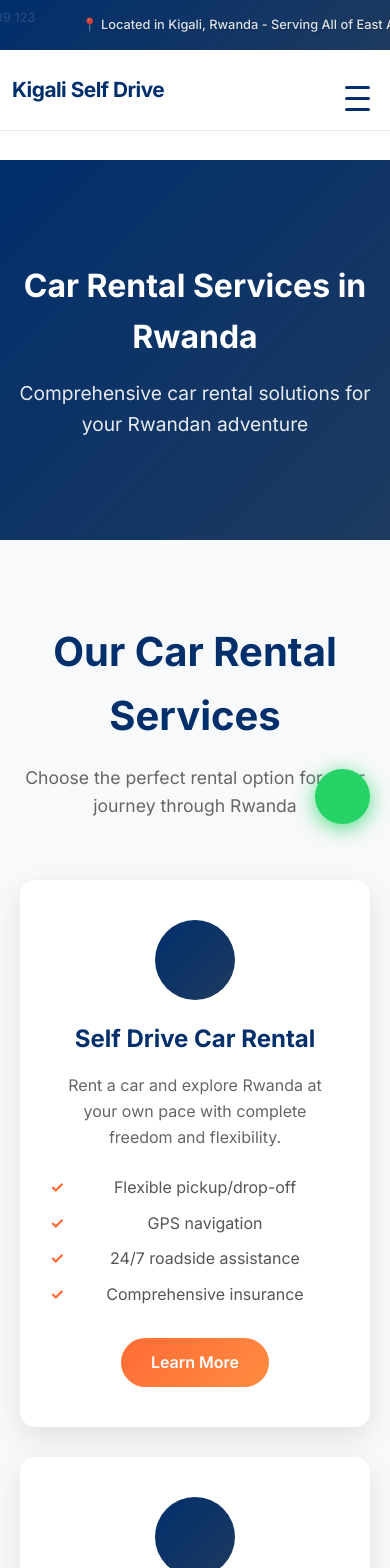
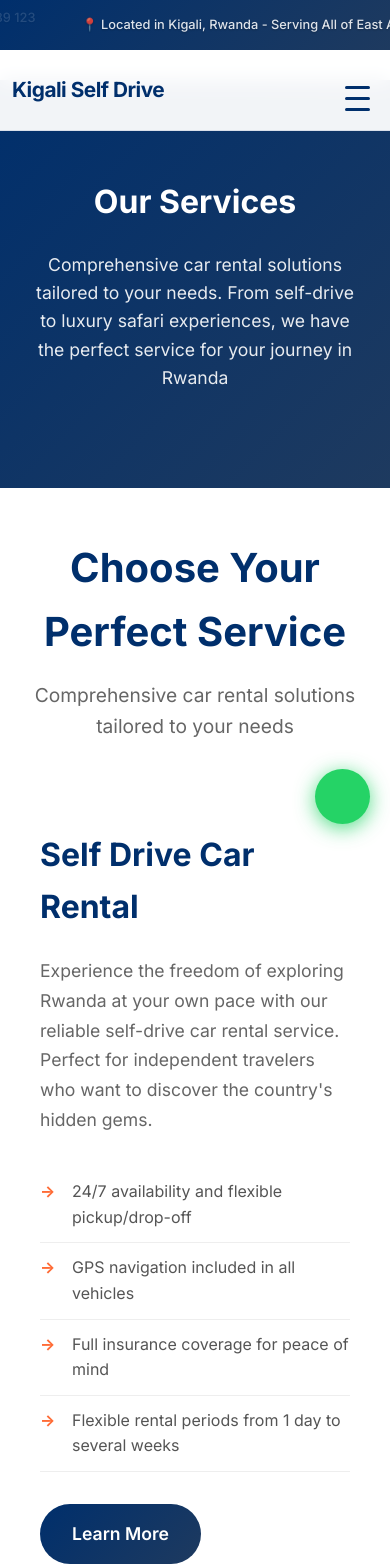
Before and after one commit to heritier24/kigaliselfdrive-new, a Vue app: page /services in a window 390 px wide. Shown: the top 1568 px of the page. Built offline with nearby package versions, Linux system fonts and the light colour scheme.

Commit message:
Update ServicesView to showcase new service offerings

```diff
--- a/src/views/ServicesView.vue
+++ b/src/views/ServicesView.vue
@@ -3,8 +3,8 @@
     <!-- Hero Section -->
     <section class="hero-section">
       <div class="hero-content">
-        <h1>Car Rental Services in Rwanda</h1>
-        <p>Comprehensive car rental solutions for your Rwandan adventure</p>
+        <h1>Our Services</h1>
+        <p>Comprehensive car rental solutions tailored to your needs. From self-drive to luxury safari experiences, we have the perfect service for your journey in Rwanda</p>
       </div>
     </section>
 
@@ -12,212 +12,134 @@
     <section class="services-overview">
       <div class="container">
         <div class="section-header">
-          <h2>Our Car Rental Services</h2>
-          <p>Choose the perfect rental option for your journey through Rwanda</p>
+          <h2>Choose Your Perfect Service</h2>
+          <p>Comprehensive car rental solutions tailored to your needs</p>
         </div>
 
-        <div class="services-grid">
-          <div class="service-card" v-for="service in services" :key="service.id">
-            <div class="service-icon">
-              <i :class="service.icon"></i>
-            </div>
-            <h3>{{ service.title }}</h3>
-            <p>{{ service.description }}</p>
-            <ul class="service-features">
-              <li v-for="feature in service.features" :key="feature">{{ feature }}</li>
+        <!-- Self Drive Service -->
+        <div class="service-content">
+          <div class="service-text">
+            <h3>Self Drive Car Rental</h3>
+            <p>Experience the freedom of exploring Rwanda at your own pace with our reliable self-drive car rental service. Perfect for independent travelers who want to discover the country's hidden gems.</p>
+            <ul>
+              <li>24/7 availability and flexible pickup/drop-off</li>
+              <li>GPS navigation included in all vehicles</li>
+              <li>Full insurance coverage for peace of mind</li>
+              <li>Flexible rental periods from 1 day to several weeks</li>
             </ul>
-            <router-link :to="service.link" class="service-cta">Learn More</router-link>
+            <router-link to="/services/self-drive" class="service-link">Learn More</router-link>
+          </div>
+          <div class="service-image">
+            <img src="/images/car-1.jpg" alt="Self Drive Car Rental">
+          </div>
+        </div>
+
+        <!-- Car with Driver Service -->
+        <div class="service-content reverse">
+          <div class="service-image">
+            <img src="/images/car-5.jpg" alt="Car with Driver Service">
+          </div>
+          <div class="service-text">
+            <h3>Car with Professional Driver</h3>
+            <p>Relax and enjoy your journey with our professional drivers. Perfect for business trips, tours, and special occasions. Our experienced drivers know Rwanda's roads and destinations intimately.</p>
+            <ul>
+              <li>Professional, licensed drivers with local expertise</li>
+              <li>Multi-language support (English, French, Kinyarwanda)</li>
+              <li>Flexible hours and 24/7 airport transfer service</li>
+              <li>Insider knowledge of best routes and destinations</li>
+            </ul>
+            <router-link to="/services/driver-service" class="service-link">Learn More</router-link>
+          </div>
+        </div>
+
+        <!-- Long Term Rental Service -->
+        <div class="service-content">
+          <div class="service-text">
+            <h3>Long Term Car Rental</h3>
+            <p>Perfect for extended stays, business projects, or relocation. Our long-term rental options provide flexibility and significant cost savings compared to daily rates.</p>
+            <ul>
+              <li>Discounted rates for weekly, monthly, and annual rentals</li>
+              <li>Free vehicle exchange during your rental period</li>
+              <li>Regular maintenance and servicing included</li>
+              <li>Flexible contract terms and conditions</li>
+            </ul>
+            <router-link to="/services/long-term" class="service-link">Learn More</router-link>
+          </div>
+          <div class="service-image">
+            <img src="/images/car-10.jpg" alt="Long Term Car Rental">
+          </div>
+        </div>
+
+        <!-- Airport Transfer Service -->
+        <div class="service-content reverse">
+          <div class="service-image">
+            <img src="/images/car-2.jpg" alt="Airport Transfer Service">
+          </div>
+          <div class="service-text">
+            <h3>Airport Transfer Service</h3>
+            <p>Start your Rwandan adventure right with our reliable airport transfer service. We meet you at Kigali International Airport with a clean, comfortable vehicle and professional service.</p>
+            <ul>
+              <li>Flight monitoring for punctual pickup and drop-off</li>
+              <li>Meet & greet service with personalized signs</li>
+              <li>24/7 availability for all flight arrivals and departures</li>
+              <li>Fixed pricing with no hidden fees or surge pricing</li>
+            </ul>
+            <router-link to="/services/airport-transfer" class="service-link">Learn More</router-link>
+          </div>
+        </div>
+
+        <!-- Safari Car Rental Service -->
+        <div class="service-content">
+          <div class="service-text">
+            <h3>Safari Car Rental</h3>
+            <p>Explore Rwanda's national parks and wildlife reserves with our specialized safari vehicles. Perfect for wildlife viewing, gorilla trekking, and off-road adventures.</p>
+            <ul>
+              <li>4x4 vehicles designed for challenging safari conditions</li>
+              <li>Pop-up roofs and large windows for photography</li>
+              <li>Essential safari equipment and safety gear included</li>
+              <li>Spacious vehicles accommodating 6-8 passengers</li>
+            </ul>
+            <router-link to="/services/safari-car" class="service-link">Learn More</router-link>
+          </div>
+          <div class="service-image">
+            <img src="/images/car-4.jpg" alt="Safari Car Rental">
           </div>
         </div>
       </div>
     </section>
 
-    <!-- Self Drive Section -->
-    <section class="service-detail self-drive">
+    <!-- Why Choose Us -->
+    <section class="why-choose-us">
       <div class="container">
-        <div class="service-content">
-          <div class="service-text">
-            <h2>Self Drive Car Rental</h2>
-            <p>Experience the freedom of exploring Rwanda at your own pace with our self-drive car rental service. Perfect for independent travelers who want to discover the country's hidden gems.</p>
-
-            <div class="benefits">
-              <h3>Why Choose Self Drive?</h3>
-              <ul>
-                <li>Complete freedom and flexibility</li>
-                <li>Explore off-the-beaten-path destinations</li>
-                <li>Set your own schedule and pace</li>
-                <li>Cost-effective for longer trips</li>
-                <li>Privacy and comfort</li>
-              </ul>
+        <h2>Why Choose Kigali Self Drive?</h2>
+        <div class="features-grid">
+          <div class="feature-item">
+            <div class="feature-icon">
+              <i class="fas fa-shield-alt"></i>
             </div>
-
-            <div class="requirements">
-              <h3>Requirements</h3>
-              <ul>
-                <li>Valid international driving license</li>
-                <li>Minimum age: 23 years</li>
-                <li>Credit card for security deposit</li>
-                <li>Valid passport or ID</li>
-              </ul>
+            <h3>Safety First</h3>
+            <p>All vehicles are regularly maintained and fully insured for your peace of mind.</p>
+          </div>
+          <div class="feature-item">
+            <div class="feature-icon">
+              <i class="fas fa-clock"></i>
             </div>
-
-            <router-link to="/book" class="cta-button">Book Self Drive</router-link>
+            <h3>24/7 Support</h3>
+            <p>Round-the-clock customer support and roadside assistance whenever you need it.</p>
           </div>
-          <div class="service-image">
-            <img src="https://images.unsplash.com/photo-1549317661-bd32c8ce0db2?w=600&h=400&fit=crop&crop=center" alt="Self Drive Car Rental">
+          <div class="feature-item">
+            <div class="feature-icon">
+              <i class="fas fa-map-marked-alt"></i>
+            </div>
+            <h3>Local Expertise</h3>
+            <p>Deep knowledge of Rwanda's roads, destinations, and travel requirements.</p>
           </div>
-        </div>
-      </div>
-    </section>
-
-    <!-- Driver Service Section -->
-    <section class="service-detail driver-service">
-      <div class="container">
-        <div class="service-content reverse">
-          <div class="service-image">
-            <img src="https://images.unsplash.com/photo-1507003211169-0a1dd7228f2d?w=600&h=400&fit=crop&crop=center" alt="Car Rental with Driver">
-          </div>
-          <div class="service-text">
-            <h2>Car Rental with Professional Driver</h2>
-            <p>Relax and enjoy your journey with our professional driver service. Our experienced drivers know Rwanda's roads and destinations intimately.</p>
-
-            <div class="benefits">
-              <h3>Benefits of Hiring a Driver</h3>
-              <ul>
-                <li>Local knowledge and expertise</li>
-                <li>Navigate unfamiliar roads safely</li>
-                <li>Handle all parking and traffic</li>
-                <li>Provide local insights and recommendations</li>
-                <li>Available in multiple languages</li>
-              </ul>
+          <div class="feature-item">
+            <div class="feature-icon">
+              <i class="fas fa-handshake"></i>
             </div>
-
-            <div class="driver-info">
-              <h3>Our Drivers</h3>
-              <ul>
-                <li>Licensed and experienced professionals</li>
-                <li>Fluent in English, French, and Kinyarwanda</li>
-                <li>Knowledge of all major tourist destinations</li>
-                <li>24/7 availability for airport transfers</li>
-              </ul>
-            </div>
-
-            <router-link to="/contact" class="cta-button">Request Driver</router-link>
-          </div>
-        </div>
-      </div>
-    </section>
-
-    <!-- Long Term Rental Section -->
-    <section class="service-detail long-term">
-      <div class="container">
-        <div class="service-content">
-          <div class="service-text">
-            <h2>Long Term Car Rental</h2>
-            <p>Perfect for business travelers, expatriates, or extended stays in Rwanda. Our long-term rental options provide flexibility and cost savings.</p>
-
-            <div class="benefits">
-              <h3>Long Term Benefits</h3>
-              <ul>
-                <li>Reduced daily rates for extended periods</li>
-                <li>Flexible contract terms</li>
-                <li>Regular maintenance included</li>
-                <li>Vehicle replacement if needed</li>
-                <li>24/7 roadside assistance</li>
-              </ul>
-            </div>
-
-            <div class="pricing">
-              <h3>Pricing Options</h3>
-              <ul>
-                <li>Monthly rentals: 30+ days</li>
-                <li>Quarterly rentals: 90+ days</li>
-                <li>Annual contracts available</li>
-                <li>Corporate rates for businesses</li>
-              </ul>
-            </div>
-
-            <router-link to="/contact" class="cta-button">Get Quote</router-link>
-          </div>
-          <div class="service-image">
-            <img src="https://images.unsplash.com/photo-1552519507-da3b142c6e3d?w=600&h=400&fit=crop&crop=center" alt="Long Term Car Rental">
-          </div>
-        </div>
-      </div>
-    </section>
-
-    <!-- Airport Transfer Section -->
-    <section class="service-detail airport-transfer">
-      <div class="container">
-        <div class="service-content reverse">
-          <div class="service-image">
-            <img src="https://images.unsplash.com/photo-1436491865332-7a61a109cc05?w=600&h=400&fit=crop&crop=center" alt="Airport Transfer Service">
-          </div>
-          <div class="service-text">
-            <h2>Kigali Airport Transfer Service</h2>
-            <p>Start your Rwandan adventure right with our reliable airport transfer service. We meet you at Kigali International Airport with a clean, comfortable vehicle.</p>
-
-            <div class="benefits">
-              <h3>Airport Transfer Features</h3>
-              <ul>
-                <li>Meet and greet service</li>
-                <li>Flight monitoring for delays</li>
-                <li>Comfortable vehicles with AC</li>
-                <li>Luggage assistance</li>
-                <li>Direct to your destination</li>
-              </ul>
-            </div>
-
-            <div class="destinations">
-              <h3>Popular Destinations</h3>
-              <ul>
-                <li>Kigali City Center</li>
-                <li>Volcanoes National Park</li>
-                <li>Akagera National Park</li>
-                <li>Lake Kivu</li>
-                <li>Nyungwe Forest</li>
-              </ul>
-            </div>
-
-            <router-link to="/book" class="cta-button">Book Transfer</router-link>
-          </div>
-        </div>
-      </div>
-    </section>
-
-    <!-- Safari Car Section -->
-    <section class="service-detail safari-car">
-      <div class="container">
-        <div class="service-content">
-          <div class="service-text">
-            <h2>Safari Car Rental</h2>
-            <p>Explore Rwanda's national parks and wildlife reserves with our specialized safari vehicles. Perfect for wildlife viewing and off-road adventures.</p>
-
-            <div class="benefits">
-              <h3>Safari Vehicle Features</h3>
-              <ul>
-                <li>4x4 vehicles for rough terrain</li>
-                <li>Pop-up roof for wildlife viewing</li>
-                <li>Experienced safari drivers</li>
-                <li>GPS and communication equipment</li>
-                <li>Cooler boxes for refreshments</li>
-              </ul>
-            </div>
-
-            <div class="safari-destinations">
-              <h3>Safari Destinations</h3>
-              <ul>
-                <li>Akagera National Park - Big Five</li>
-                <li>Volcanoes National Park - Gorillas</li>
-                <li>Nyungwe Forest - Chimpanzees</li>
-                <li>Gishwati-Mukura - Primates</li>
-              </ul>
-            </div>
-
-            <router-link to="/destinations" class="cta-button">Explore Safaris</router-link>
-          </div>
-          <div class="service-image">
-            <img src="https://images.unsplash.com/photo-1559827260-dc66d52bef19?w=600&h=400&fit=crop&crop=center" alt="Safari Car Rental">
+            <h3>Professional Service</h3>
+            <p>Experienced team committed to providing exceptional customer service.</p>
           </div>
         </div>
       </div>
@@ -226,13 +148,11 @@
     <!-- CTA Section -->
     <section class="cta-section">
       <div class="container">
-        <div class="cta-content">
-          <h2>Ready to Start Your Rwandan Adventure?</h2>
-          <p>Choose the perfect car rental service for your needs and explore the beautiful country of Rwanda.</p>
-          <div class="cta-buttons">
-            <router-link to="/book" class="cta-button primary">Book Now</router-link>
-            <router-link to="/contact" class="cta-button secondary">Contact Us</router-link>
-          </div>
+        <h2>Ready to Start Your Journey?</h2>
+        <p>Book your preferred service today and explore the beautiful landscapes of Rwanda</p>
+        <div class="cta-buttons">
+          <router-link to="/book" class="cta-button primary">Book Now</router-link>
+          <router-link to="/contact" class="cta-button secondary">Contact Us</router-link>
         </div>
       </div>
     </section>
@@ -242,205 +162,74 @@
 <script>
 export default {
   name: 'ServicesView',
-  data () {
-    return {
-      services: [
-        {
-          id: 1,
-          title: 'Self Drive Car Rental',
-          description: 'Rent a car and explore Rwanda at your own pace with complete freedom and flexibility.',
-          icon: 'fas fa-car',
-          features: ['Flexible pickup/drop-off', 'GPS navigation', '24/7 roadside assistance', 'Comprehensive insurance'],
-          link: '/book'
-        },
-        {
-          id: 2,
-          title: 'Car Rental with Driver',
-          description: 'Professional drivers who know Rwanda intimately and provide local insights.',
-          icon: 'fas fa-user-tie',
-          features: ['Experienced drivers', 'Local knowledge', 'Multiple languages', 'Airport transfers'],
-          link: '/contact'
-        },
-        {
-          id: 3,
-          title: 'Long Term Rental',
-          description: 'Cost-effective long-term car rental solutions for extended stays in Rwanda.',
-          icon: 'fas fa-calendar-alt',
-          features: ['Reduced rates', 'Flexible terms', 'Maintenance included', 'Corporate options'],
-          link: '/contact'
-        },
-        {
-          id: 4,
-          title: 'Airport Transfers',
-          description: 'Reliable airport pickup and drop-off service from Kigali International Airport.',
-          icon: 'fas fa-plane',
-          features: ['Meet and greet', 'Flight monitoring', 'Luggage assistance', 'Direct service'],
-          link: '/book'
-        },
-        {
-          id: 5,
-          title: 'Safari Car Rental',
-          description: 'Specialized 4x4 vehicles for wildlife viewing and national park exploration.',
-          icon: 'fas fa-mountain',
-          features: ['4x4 vehicles', 'Pop-up roof', 'Safari drivers', 'Wildlife viewing'],
-          link: '/destinations'
-        },
-        {
-          id: 6,
-          title: 'Luxury Car Hire',
-          description: 'Premium vehicles for special occasions and luxury travel experiences.',
-          icon: 'fas fa-crown',
-          features: ['Premium vehicles', 'Chauffeur service', 'Luxury amenities', 'VIP treatment'],
-          link: '/fleet'
-        }
-      ]
-    }
+  mounted () {
+    // Scroll to top when component mounts
+    window.scrollTo(0, 0)
   }
 }
 </script>
 
 <style scoped>
 .services-page {
-  padding-top: 80px;
+  min-height: 100vh;
 }
 
+/* Hero Section */
 .hero-section {
   background: linear-gradient(135deg, #002F6C, #1E3A5F);
   color: white;
-  padding: 100px 0;
+  padding: 6rem 2rem;
   text-align: center;
 }
 
 .hero-content h1 {
-  font-size: 3rem;
-  margin-bottom: 1rem;
+  font-size: 3.5rem;
+  margin-bottom: 1.5rem;
   font-weight: 700;
 }
 
 .hero-content p {
-  font-size: 1.2rem;
+  font-size: 1.3rem;
+  max-width: 800px;
+  margin: 0 auto;
   opacity: 0.9;
+  line-height: 1.6;
 }
 
+/* Services Overview */
 .services-overview {
-  padding: 80px 0;
-  background: #f8f9fa;
+  padding: 5rem 2rem;
+}
+
+.container {
+  max-width: 1200px;
+  margin: 0 auto;
 }
 
 .section-header {
   text-align: center;
-  margin-bottom: 60px;
+  margin-bottom: 4rem;
 }
 
 .section-header h2 {
   font-size: 2.5rem;
+  margin-bottom: 1rem;
   color: #002F6C;
-  margin-bottom: 1rem;
 }
 
 .section-header p {
-  font-size: 1.1rem;
+  font-size: 1.2rem;
   color: #666;
-}
-
-.services-grid {
-  display: grid;
-  grid-template-columns: repeat(auto-fit, minmax(350px, 1fr));
-  gap: 30px;
-  margin-top: 40px;
-}
-
-.service-card {
-  background: white;
-  padding: 40px 30px;
-  border-radius: 15px;
-  box-shadow: 0 10px 30px rgba(0, 0, 0, 0.1);
-  transition: transform 0.3s ease, box-shadow 0.3s ease;
-  text-align: center;
-}
-
-.service-card:hover {
-  transform: translateY(-10px);
-  box-shadow: 0 20px 40px rgba(0, 0, 0, 0.15);
-}
-
-.service-icon {
-  width: 80px;
-  height: 80px;
-  background: linear-gradient(135deg, #002F6C, #1E3A5F);
-  border-radius: 50%;
-  display: flex;
-  align-items: center;
-  justify-content: center;
-  margin: 0 auto 20px;
-}
-
-.service-icon i {
-  font-size: 2rem;
-  color: white;
-}
-
-.service-card h3 {
-  font-size: 1.5rem;
-  color: #002F6C;
-  margin-bottom: 15px;
-}
-
-.service-card p {
-  color: #666;
-  margin-bottom: 20px;
-  line-height: 1.6;
-}
-
-.service-features {
-  list-style: none;
-  padding: 0;
-  margin-bottom: 25px;
-}
-
-.service-features li {
-  padding: 5px 0;
-  color: #555;
-  position: relative;
-  padding-left: 20px;
-}
-
-.service-features li::before {
-  content: '✓';
-  position: absolute;
-  left: 0;
-  color: #FF6B35;
-  font-weight: bold;
-}
-
-.service-cta {
-  display: inline-block;
-  padding: 12px 30px;
-  background: linear-gradient(135deg, #FF6B35, #FF8C42);
-  color: white;
-  text-decoration: none;
-  border-radius: 25px;
-  font-weight: 600;
-  transition: transform 0.3s ease;
-}
-
-.service-cta:hover {
-  transform: translateY(-2px);
-}
-
-.service-detail {
-  padding: 80px 0;
-}
-
-.service-detail:nth-child(even) {
-  background: #f8f9fa;
+  max-width: 600px;
+  margin: 0 auto;
 }
 
 .service-content {
   display: grid;
   grid-template-columns: 1fr 1fr;
-  gap: 60px;
+  gap: 4rem;
   align-items: center;
+  margin-bottom: 5rem;
 }
 
 .service-content.reverse {
@@ -451,39 +240,31 @@ export default {
   direction: ltr;
 }
 
-.service-text h2 {
-  font-size: 2.5rem;
+.service-text h3 {
+  font-size: 2rem;
+  margin-bottom: 1.5rem;
   color: #002F6C;
-  margin-bottom: 20px;
 }
 
 .service-text p {
   font-size: 1.1rem;
   color: #666;
   line-height: 1.7;
-  margin-bottom: 30px;
-}
-
-.benefits, .requirements, .driver-info, .pricing, .destinations, .safari-destinations {
-  margin-bottom: 30px;
-}
-
-.benefits h3, .requirements h3, .driver-info h3, .pricing h3, .destinations h3, .safari-destinations h3 {
-  color: #002F6C;
-  margin-bottom: 15px;
-  font-size: 1.3rem;
+  margin-bottom: 2rem;
 }
 
 .service-text ul {
   list-style: none;
   padding: 0;
+  margin-bottom: 2rem;
 }
 
 .service-text li {
-  padding: 8px 0;
+  padding: 0.75rem 0;
   color: #555;
   position: relative;
-  padding-left: 25px;
+  padding-left: 2rem;
+  border-bottom: 1px solid #eee;
 }
 
 .service-text li::before {
@@ -494,6 +275,23 @@ export default {
   font-weight: bold;
 }
 
+.service-link {
+  display: inline-block;
+  background: linear-gradient(135deg, #002F6C, #1E3A5F);
+  color: white;
+  padding: 1rem 2rem;
+  border-radius: 30px;
+  text-decoration: none;
+  transition: all 0.3s ease;
+  font-weight: 600;
+  font-size: 1.1rem;
+}
+
+.service-link:hover {
+  transform: translateY(-3px);
+  box-shadow: 0 10px 25px rgba(0, 47, 108, 0.3);
+}
+
 .service-image img {
   width: 100%;
   height: 400px;
@@ -502,84 +300,132 @@ export default {
   box-shadow: 0 15px 35px rgba(0, 0, 0, 0.1);
 }
 
-.cta-button {
-  display: inline-block;
-  padding: 15px 35px;
-  background: linear-gradient(135deg, #FF6B35, #FF8C42);
-  color: white;
-  text-decoration: none;
-  border-radius: 30px;
-  font-weight: 600;
-  font-size: 1.1rem;
-  transition: transform 0.3s ease, box-shadow 0.3s ease;
+/* Why Choose Us */
+.why-choose-us {
+  padding: 5rem 2rem;
+  background: #f8f9fa;
 }
 
-.cta-button:hover {
-  transform: translateY(-3px);
-  box-shadow: 0 10px 25px rgba(255, 107, 53, 0.3);
+.why-choose-us h2 {
+  text-align: center;
+  font-size: 2.5rem;
+  margin-bottom: 3rem;
+  color: #002F6C;
 }
 
+.features-grid {
+  display: grid;
+  grid-template-columns: repeat(auto-fit, minmax(250px, 1fr));
+  gap: 2rem;
+}
+
+.feature-item {
+  background: white;
+  padding: 2rem;
+  border-radius: 15px;
+  text-align: center;
+  box-shadow: 0 10px 30px rgba(0, 0, 0, 0.1);
+  transition: transform 0.3s ease;
+}
+
+.feature-item:hover {
+  transform: translateY(-5px);
+}
+
+.feature-icon {
+  width: 80px;
+  height: 80px;
+  background: linear-gradient(135deg, #FF6B35, #FF8C42);
+  border-radius: 50%;
+  display: flex;
+  align-items: center;
+  justify-content: center;
+  margin: 0 auto 1rem;
+}
+
+.feature-icon i {
+  font-size: 2rem;
+  color: white;
+}
+
+.feature-item h3 {
+  font-size: 1.5rem;
+  margin-bottom: 1rem;
+  color: #002F6C;
+}
+
+/* CTA Section */
 .cta-section {
+  padding: 5rem 2rem;
   background: linear-gradient(135deg, #002F6C, #1E3A5F);
   color: white;
-  padding: 80px 0;
   text-align: center;
 }
 
-.cta-content h2 {
+.cta-section h2 {
   font-size: 2.5rem;
-  margin-bottom: 20px;
+  margin-bottom: 1rem;
 }
 
-.cta-content p {
+.cta-section p {
   font-size: 1.2rem;
-  margin-bottom: 40px;
+  margin-bottom: 2rem;
   opacity: 0.9;
 }
 
 .cta-buttons {
   display: flex;
-  gap: 20px;
+  gap: 1rem;
   justify-content: center;
   flex-wrap: wrap;
 }
 
+.cta-button {
+  padding: 1rem 2rem;
+  border-radius: 50px;
+  text-decoration: none;
+  font-weight: 600;
+  transition: all 0.3s ease;
+  display: inline-block;
+}
+
 .cta-button.primary {
-  background: linear-gradient(135deg, #FF6B35, #FF8C42);
+  background: #FF6B35;
+  color: white;
 }
 
 .cta-button.secondary {
   background: transparent;
+  color: white;
   border: 2px solid white;
 }
 
-.cta-button.secondary:hover {
-  background: white;
-  color: #002F6C;
+.cta-button:hover {
+  transform: translateY(-2px);
+  box-shadow: 0 10px 20px rgba(0, 0, 0, 0.2);
 }
 
-.container {
-  max-width: 1200px;
-  margin: 0 auto;
-  padding: 0 20px;
-}
-
+/* Responsive Design */
 @media (max-width: 768px) {
   .hero-content h1 {
-    font-size: 2rem;
+    font-size: 2.5rem;
   }
 
-  .services-grid {
-    grid-template-columns: 1fr;
+  .hero-content p {
+    font-size: 1.1rem;
   }
 
   .service-content {
     grid-template-columns: 1fr;
-    gap: 40px;
+    gap: 2rem;
   }
 
   .service-content.reverse {
     direction: ltr;
+  }
+
+  .features-grid {
+    grid-template-columns: 1fr;
   }
 
   .cta-buttons {
@@ -587,8 +433,25 @@ export default {
     align-items: center;
   }
 
-  .service-text h2 {
+  .cta-button {
+    width: 100%;
+    max-width: 300px;
+  }
+}
+
+@media (max-width: 480px) {
+  .hero-content h1 {
     font-size: 2rem;
+  }
+
+  .services-overview,
+  .why-choose-us,
+  .cta-section {
+    padding: 3rem 1rem;
+  }
+
+  .service-content {
+    padding: 1.5rem;
   }
 }
 </style>
```
